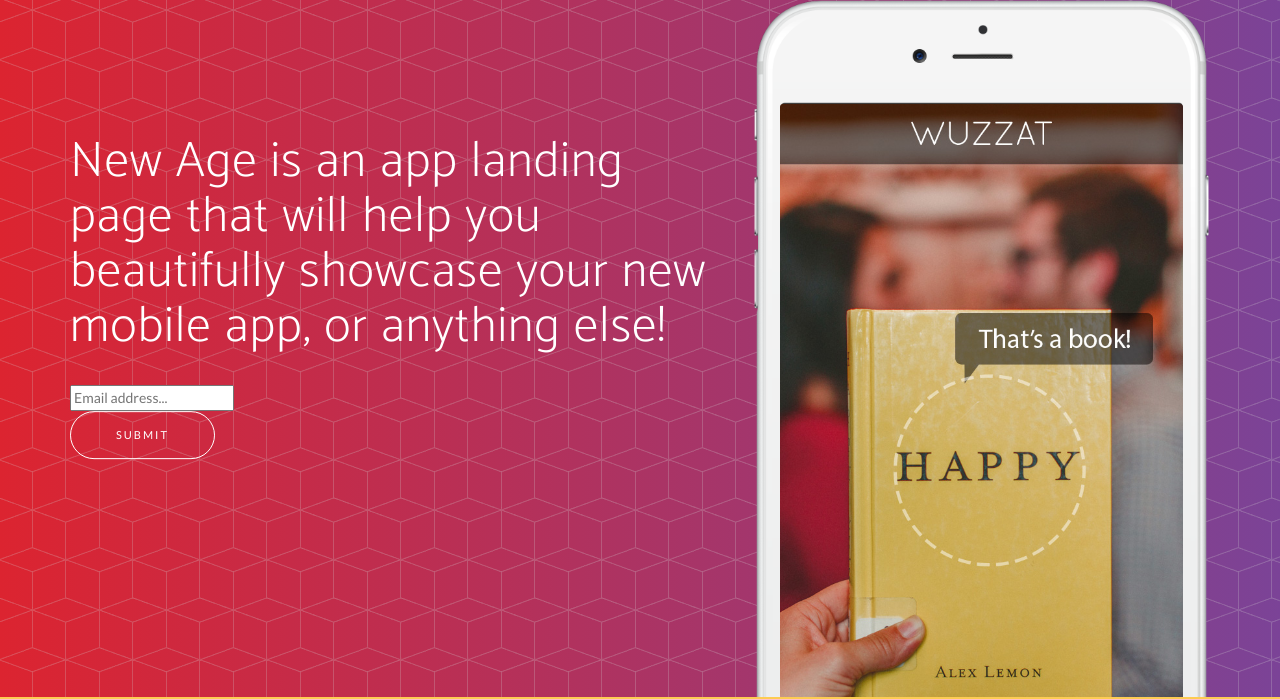
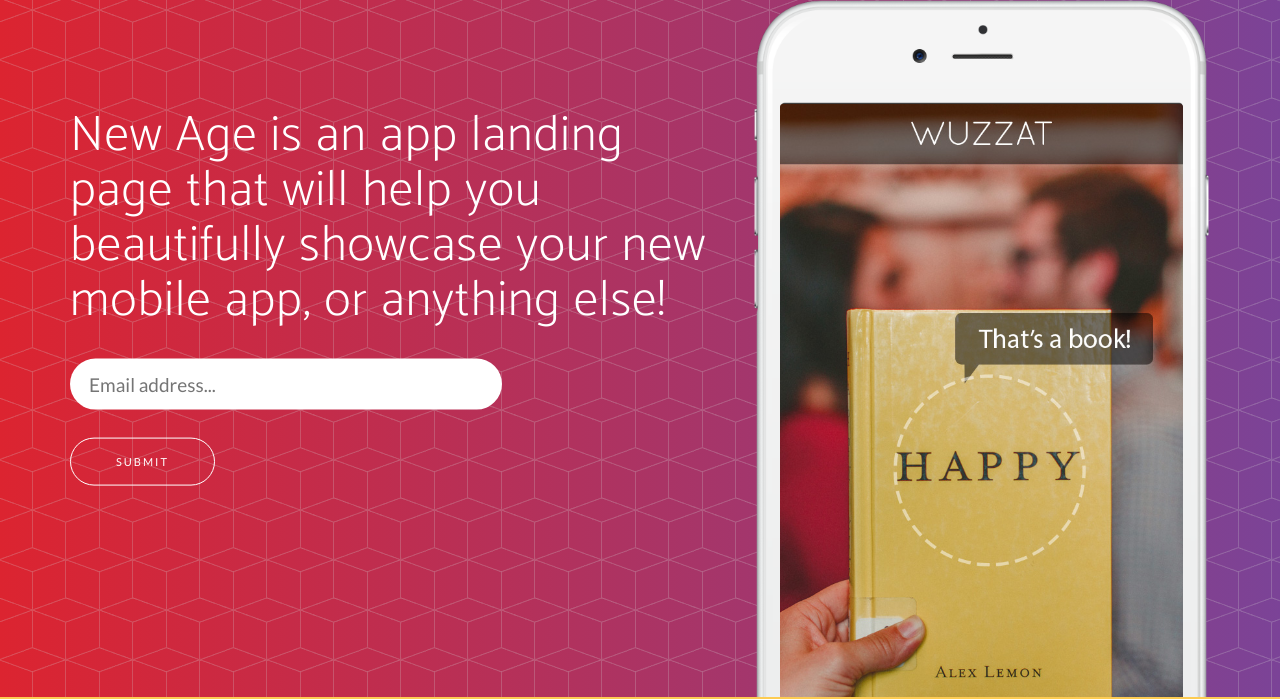
Before and after one commit to justa128/quiz-app, a website: page index.html in a window 1280 px wide. Shown: the part 103-802 px from the top of the page. Drawn offline with nearby package versions, Linux system fonts and the light colour scheme; a web font is replaced by a local one.

Commit message:
Update index.html

```diff
--- a/index.html
+++ b/index.html
@@ -25,7 +25,7 @@
     <link rel="stylesheet" href="lib/device-mockups/device-mockups.min.css">
 
     <!-- Theme CSS -->
-    <link href="css/new-age.min.css" rel="stylesheet">
+    <link href="css/new-age.css" rel="stylesheet">
 
     <script src="https://ajax.googleapis.com/ajax/libs/jquery/3.1.1/jquery.min.js"></script>
 
@@ -78,7 +78,7 @@
                         <div class="header-content-inner">
                             <h1>New Age is an app landing page that will help you beautifully showcase your new mobile app, or anything else!</h1>
                             <form name="gform" id="gform" enctype="text/plain" action="https://docs.google.com/forms/d/e/1FAIpQLSfTk4Mq8oeLWZxzFqAvYy_ZoTqsO3yZT8w2ybOyztFdmplQ_g/formResponse" target="hidden_iframe" onsubmit="submitted=true;">
-  <input type="email" name="entry.232219261" required id="entry.232219261" placeholder="Email address..." style="color:#333333; font-family: Lato,Helvetica,Arial,sans-serif;"><br>
+  <input type="email" name="entry.232219261" required id="entry.232219261" class="email-field" placeholder="Email address..."><br>
   <input type="submit" value="Submit" class="btn btn-outline btn-xl">
 </form>
 <iframe name="hidden_iframe" id="hidden_iframe" style="display:none;" onload="if(submitted) {}"></iframe>
```
